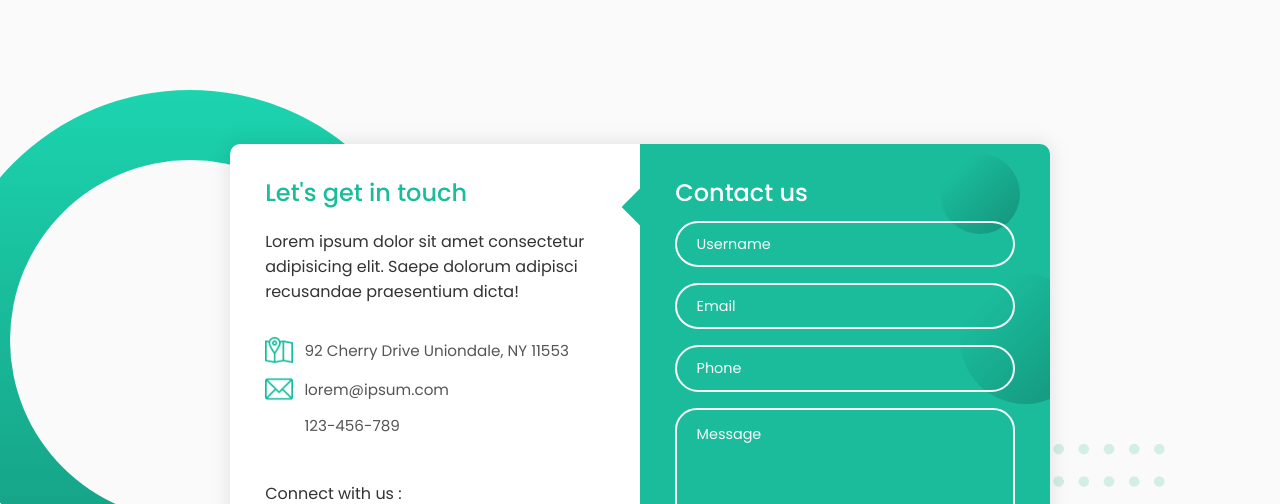
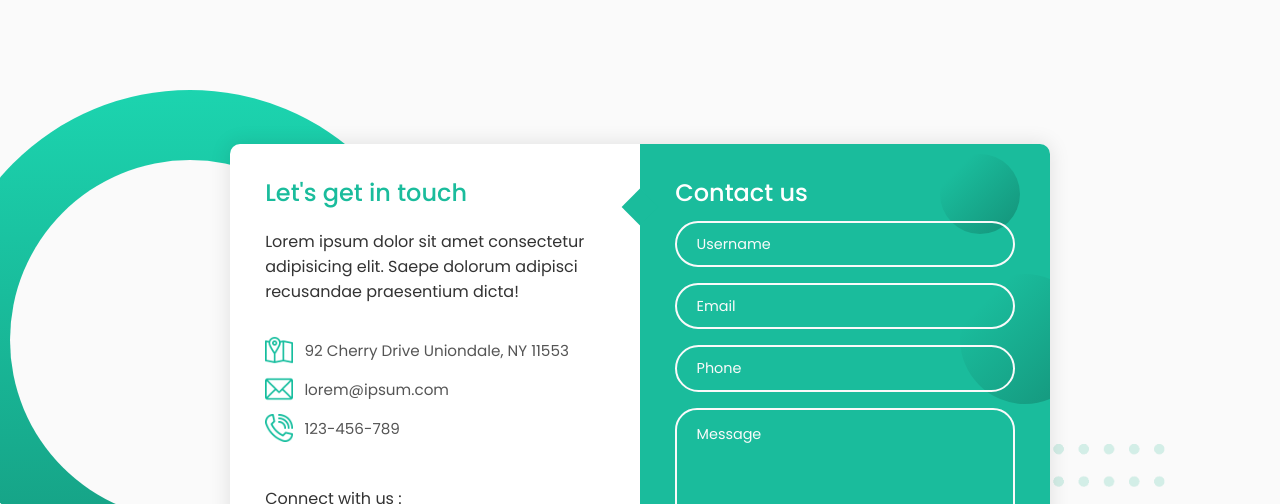
Before and after one commit to julombe/contact-form, a plain HTML site: page index.html in a window 1280 px wide. Shown: the top 504 px of the page. Drawn offline with Linux system fonts and the light colour scheme.

Commit message:
Add file

```diff
--- a/index.html
+++ b/index.html
@@ -32,7 +32,7 @@
               <p>lorem@ipsum.com</p>
             </div>
             <div class="information">
-              <img src="img/phone.png" class="icon" alt="" />
+              <img src="assets/phone.png" class="icon" alt="" />
               <p>123-456-789</p>
             </div>
           </div>
```
